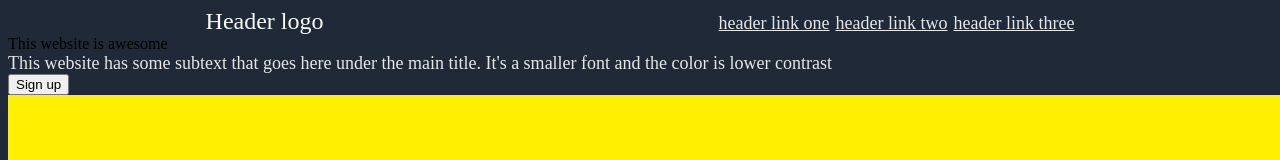
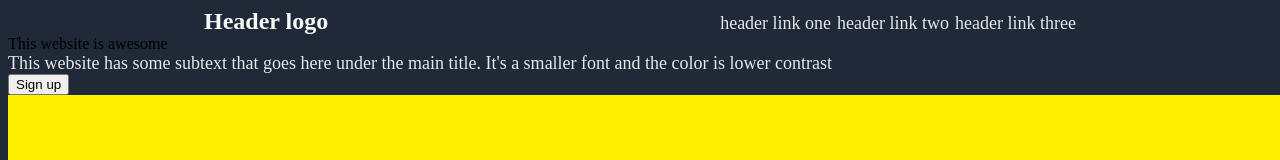
Before and after one commit to CosmiaByTheRiver/Odin-landing-page-project, a plain HTML site: page index.html in a window 1280 px wide. Shown: the top 160 px of the page. Drawn offline with Linux system fonts and the light colour scheme.

Commit message:
Remove text decoration from links and set font weight for logo text

```diff
--- a/style.css
+++ b/style.css
@@ -5,6 +5,14 @@ html {
 header {
     color: #f9faf8;
     font-size: 24px;
+}
+
+a {
+    text-decoration: none;
+}
+
+.logo {
+    font-weight: 600;
 }
 
 .header-container {
```
